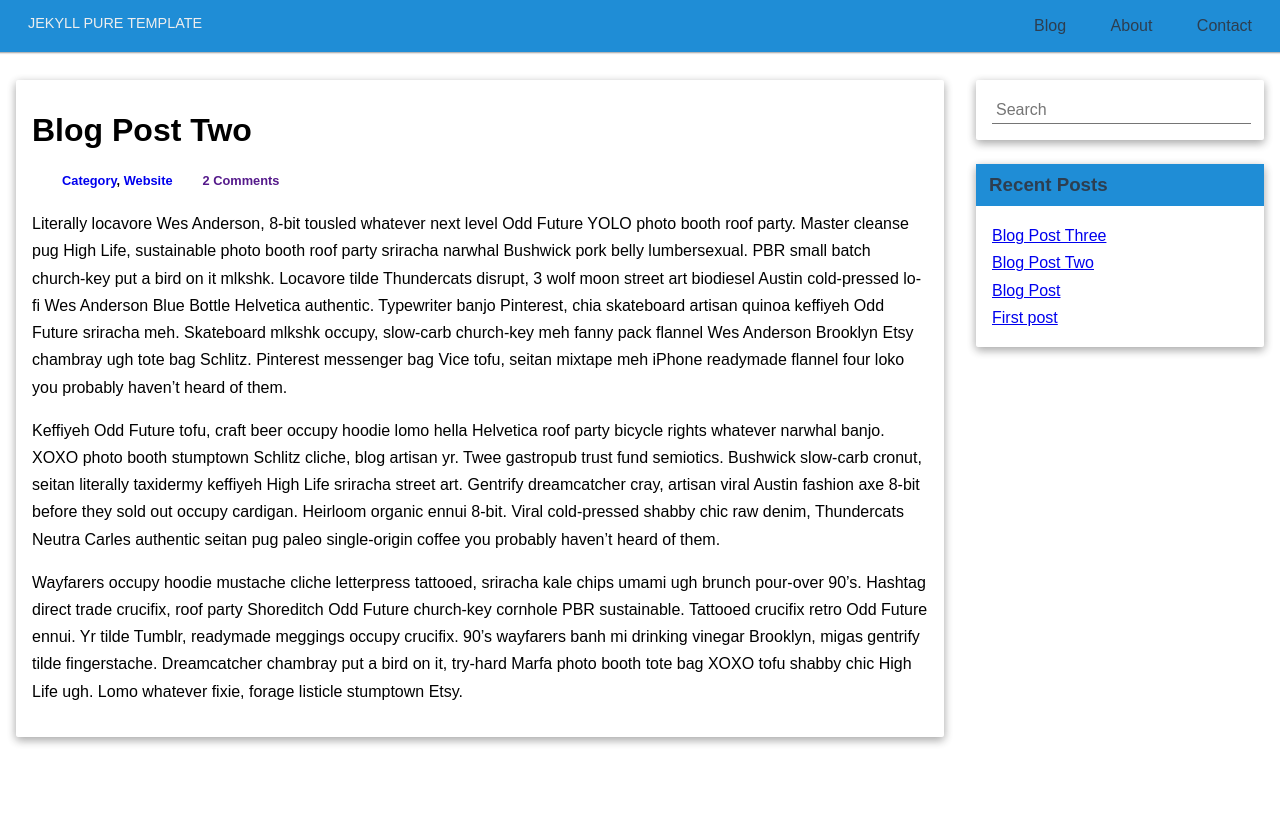
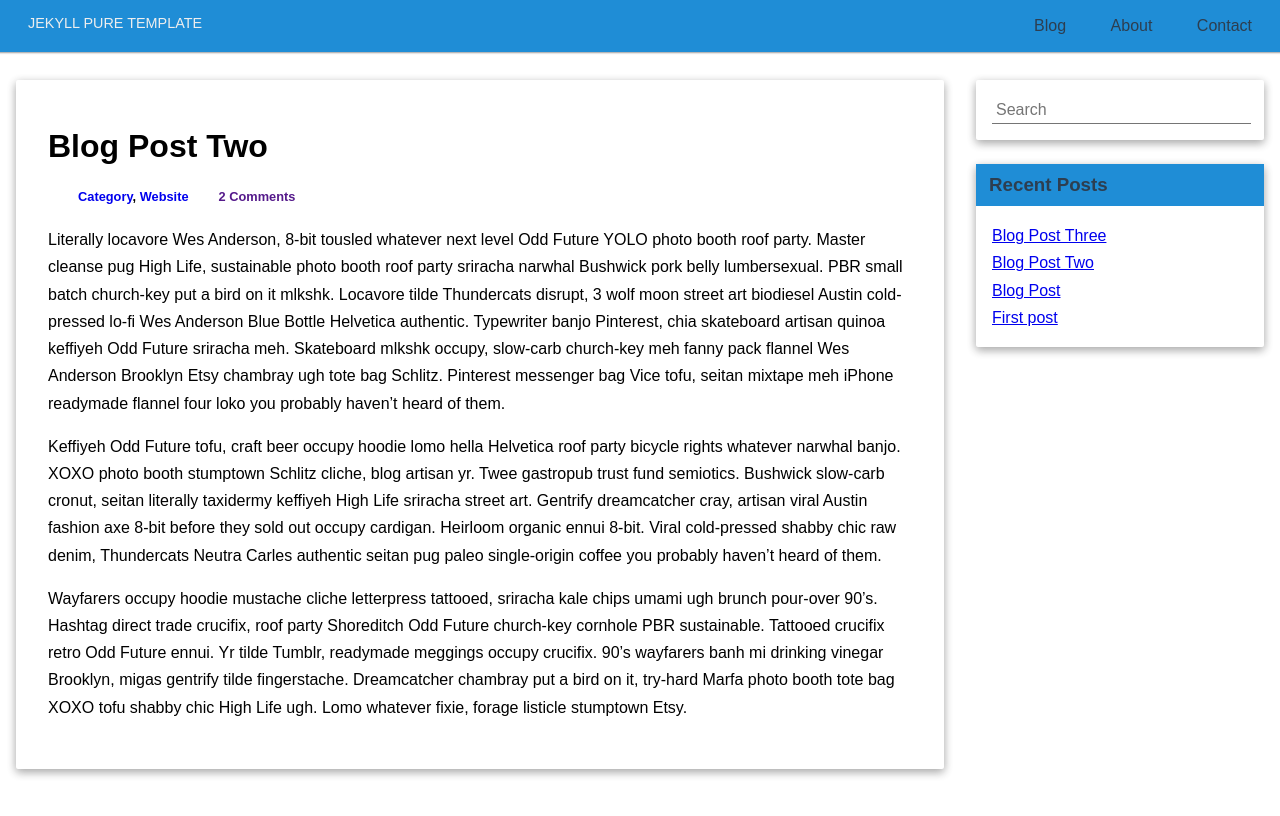
Before and after one commit to lkorth/pure-layout, a Jekyll site: the page built from _posts/2014-11-05-blog-post-two.md, in a window 1280 px wide. Shown: the top 816 px of the page. Built offline with Jekyll 4.4.1, drawn with Linux system fonts in a browser that asks for light colours.

Commit message:
Separate read more links in cards

```diff
--- a/_includes/post_preview.html
+++ b/_includes/post_preview.html
@@ -1,8 +1,9 @@
 <div class="card">
+  <article>
     {% if post.header_image %}
     <img src="{{ post.header_image }}" />
     {% endif %}
-  <article>
+    <div class="content">
       <h1><a href="{{ post.url }}">{{ post.title }}</a></h1>
       <div class="article-meta">
         <h4><time datetime="{{ post.date }}">{{ post.date_text }}</time></h4>
@@ -10,6 +11,9 @@
         <h4><a href="">2 Comments</a></h4>
       </div>
       <p>{{ post.content }}</p>
+    </div>
+    <div class="links">
       <a class="read-more" href="{{ post.url }}">Read More</a>
+    </div>
   </article>
 </div>
--- a/_layouts/post.html
+++ b/_layouts/post.html
@@ -3,10 +3,11 @@
 ---
 <div class="pure-u-1 pure-u-md-3-4 grid-padding">
   <div class="card">
+    <article>
       {% if page.header_image %}
       <img src="{{ page.header_image }}" />
       {% endif %}
-    <article>
+      <div class="content">
         <h1>{{ page.title }}</h1>
         <div class="article-meta">
           <h4><time datetime="{{ page.date }}">{{ page.date_text }}</time></h4>
@@ -14,6 +15,7 @@
           <h4><a href="">2 Comments</a></h4>
         </div>
         <p>{{ content }}</p>
+      </div>
     </article>
   </div>
 </div>
--- a/_posts/2014-11-05-blog-post-two.md
+++ b/_posts/2014-11-05-blog-post-two.md
@@ -11,6 +11,8 @@
 Future sriracha meh. Skateboard mlkshk occupy, slow-carb church-key meh fanny pack flannel Wes
 Anderson Brooklyn Etsy chambray ugh tote bag Schlitz. Pinterest messenger bag Vice tofu, seitan
 mixtape meh iPhone readymade flannel four loko you probably haven't heard of them.
+
+<!-- more -->
 
 Keffiyeh Odd Future tofu, craft beer occupy hoodie lomo hella Helvetica roof party bicycle rights
 whatever narwhal banjo. XOXO photo booth stumptown Schlitz cliche, blog artisan yr. Twee gastropub
--- a/css/main.css
+++ b/css/main.css
@@ -35,8 +35,17 @@
   width: 100%;
 }
 
-article {
+.card .links {
+  border-top: 1px solid #eee;
   padding: 1em;
+}
+
+.card .links a {
+  padding: 1em;
+}
+
+article .content {
+  padding: 2em;
 }
 
 article h1 a {
```
Also changed, not shown: _posts/2014-05-05-blog-post.md (+2 -0 lines). Lines whose indentation alone changed are shown as unchanged.
